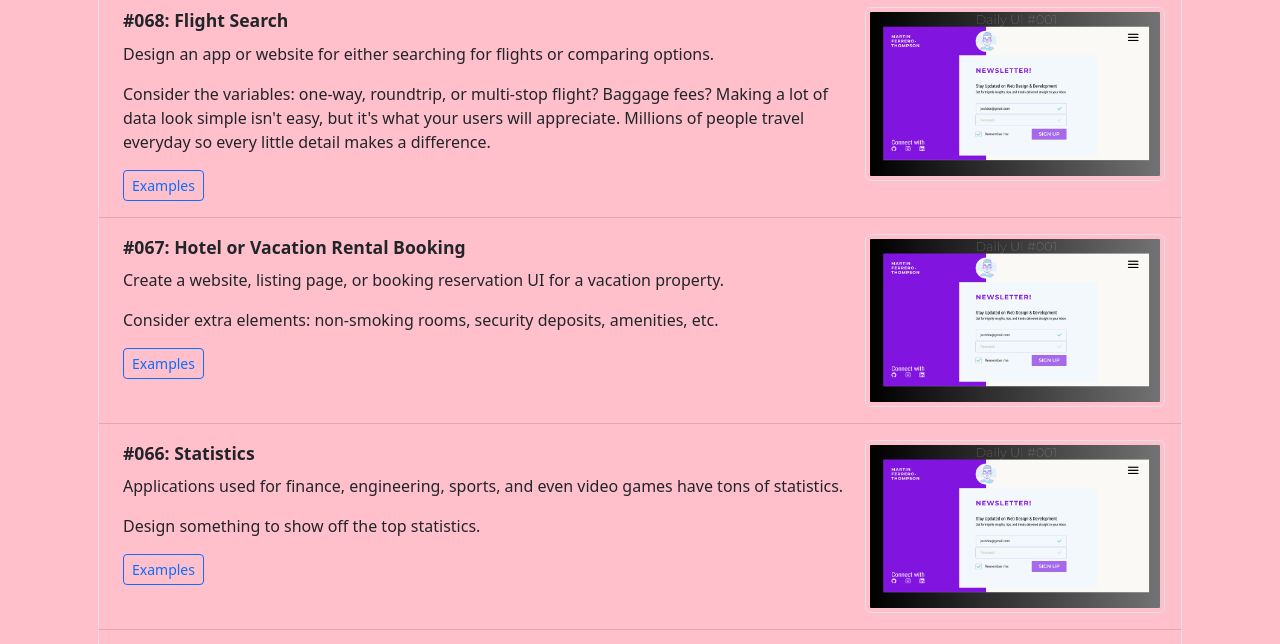
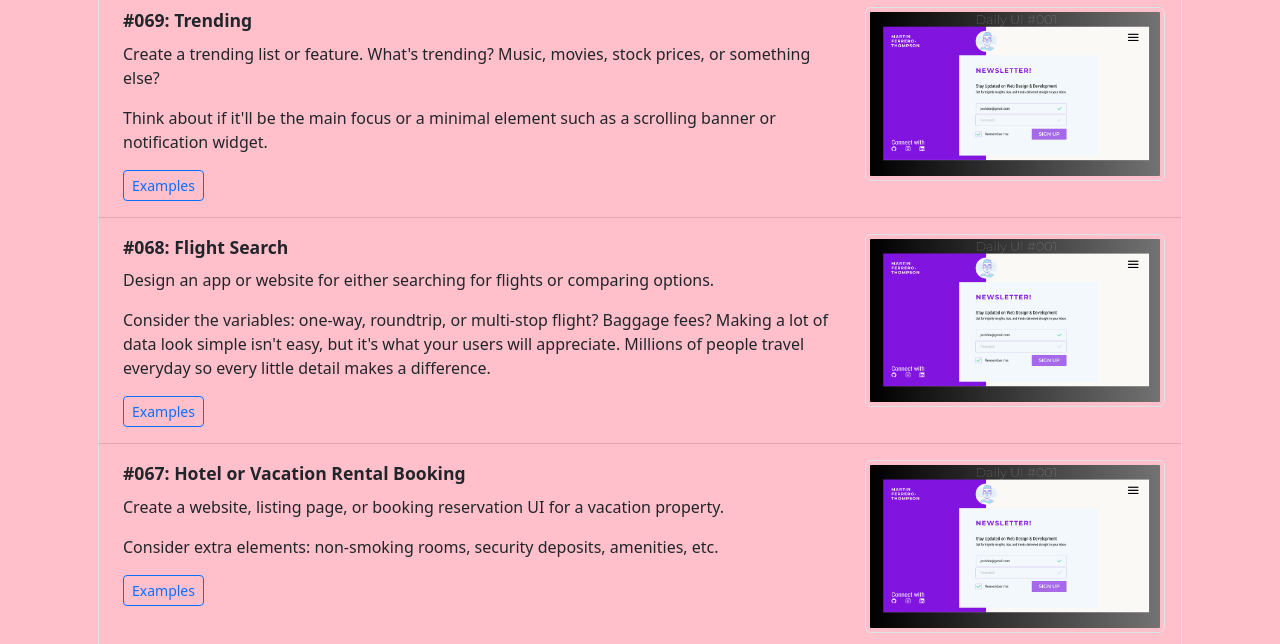
Before and after one commit to Martin-Ferrero-Thompson/dailyUI, a website built with Vite: page src/index.html in a window 1280 px wide. Shown: the part 748-1392 px from the top of the page. Built offline with nearby package versions, Linux system fonts and the light colour scheme; files whose address does not match are found by name.

Commit message:
Add #069

```diff
--- a/src/index.html
+++ b/src/index.html
@@ -33,6 +33,20 @@
 
 
 
+          <li class="list-group-item d-flex justify-content-between align-items-start">
+            <div class="ms-2 me-auto">
+              <div class="fw-bold">#069: Trending</div>
+              <p>Create a trending list or feature. What's trending? Music, movies, stock prices, or something else?</p>
+              <p>Think about if it'll be the main focus or a minimal element such as a scrolling banner or notification widget.</p>
+              <div class="d-flex flex-column justify-content-center mt-2 align-items-start">
+                <a href="https://collectui.com/challenges/trending" target="_blank"
+                  class="btn btn-sm btn-outline-primary">Examples</a>
+              </div>
+            </div>
+            <a href="../Day#001/index.html" target="_blank">
+              <img src="./images/Daily-001-SignUpPage.png" class="img-thumbnail" alt="Challenge Solution">
+            </a>
+          </li>
           <li class="list-group-item d-flex justify-content-between align-items-start">
             <div class="ms-2 me-auto">
               <div class="fw-bold">#068: Flight Search</div>
```
